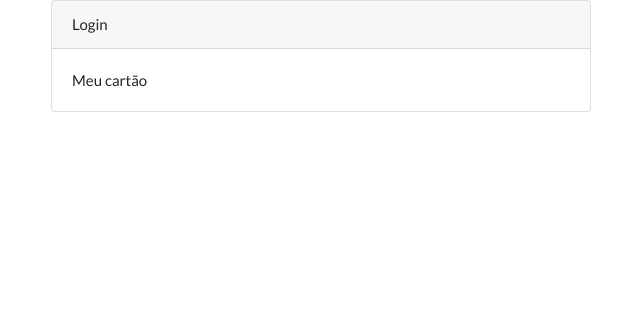
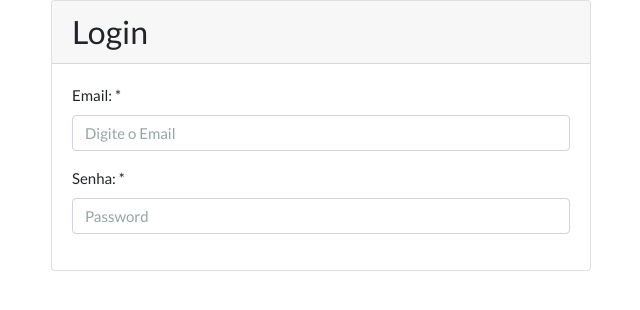
Before and after one commit to iangerolamo/minhas-financas-frontend, a React (Create React App) app: page / in a window 1280 px wide. Shown: the top 310 px of the page, without its empty margins (334-974 px from the left). Built offline with nearby package versions, Linux system fonts and the light colour scheme.

Commit message:
Componentizando o formulário de Login

```diff
--- a/src/components/card.js
+++ b/src/components/card.js
@@ -1,7 +1,7 @@
 function Card(props) {
   return (
     <div className="card md-3">
-      <div className="card-header">{props.title}</div>
+      <h3 className="card-header">{props.title}</h3>
       <div className="card-body">
         {props.children}
       </div>
--- /dev/null
+++ b/src/components/form-group.js
@@ -0,0 +1,10 @@
+function FormGroup(props) {
+  return(
+    <div className="form-group">
+      <label htmlFor={props.htmlFor}>{props.label}</label>
+      {props.children}
+    </div>
+  );
+}
+
+export default FormGroup;
--- a/src/views/login.js
+++ b/src/views/login.js
@@ -1,4 +1,5 @@
 import Card from '../components/card';
+import FormGroup from '../components/form-group';
 
 function Login() {
   return (
@@ -7,7 +8,31 @@
         <div className="col-md-6" style={ {position : 'relative', left: '300px'} }>
           <div className="bs-docs-section">
             <Card title="Login">
-    	        Meu cartão
+    	        <div className="row">
+                <div className="col-lg-12">
+                  <div className="bs-component">
+                    <fieldset>
+                      <FormGroup label="Email: *" htmlFor="exampleInputEmail1">
+                        <input
+                          type="Email"
+                          className="form-control"
+                          id="exampleInputEmail1"
+                          aria-describedby="emailHelp"
+                          placeholder="Digite o Email"
+                        />
+                      </FormGroup>
+                      <FormGroup label="Senha: *" htmlFor="exampleInputPassword1">
+                        <input
+                          type="password"
+                          className="form-control"
+                          id="exampleInputPassword1"
+                          placeholder="Password"
+                        />
+                      </FormGroup>
+                    </fieldset>
+                  </div>
+                </div>
+              </div>
             </Card>
           </div>
         </div>
```
